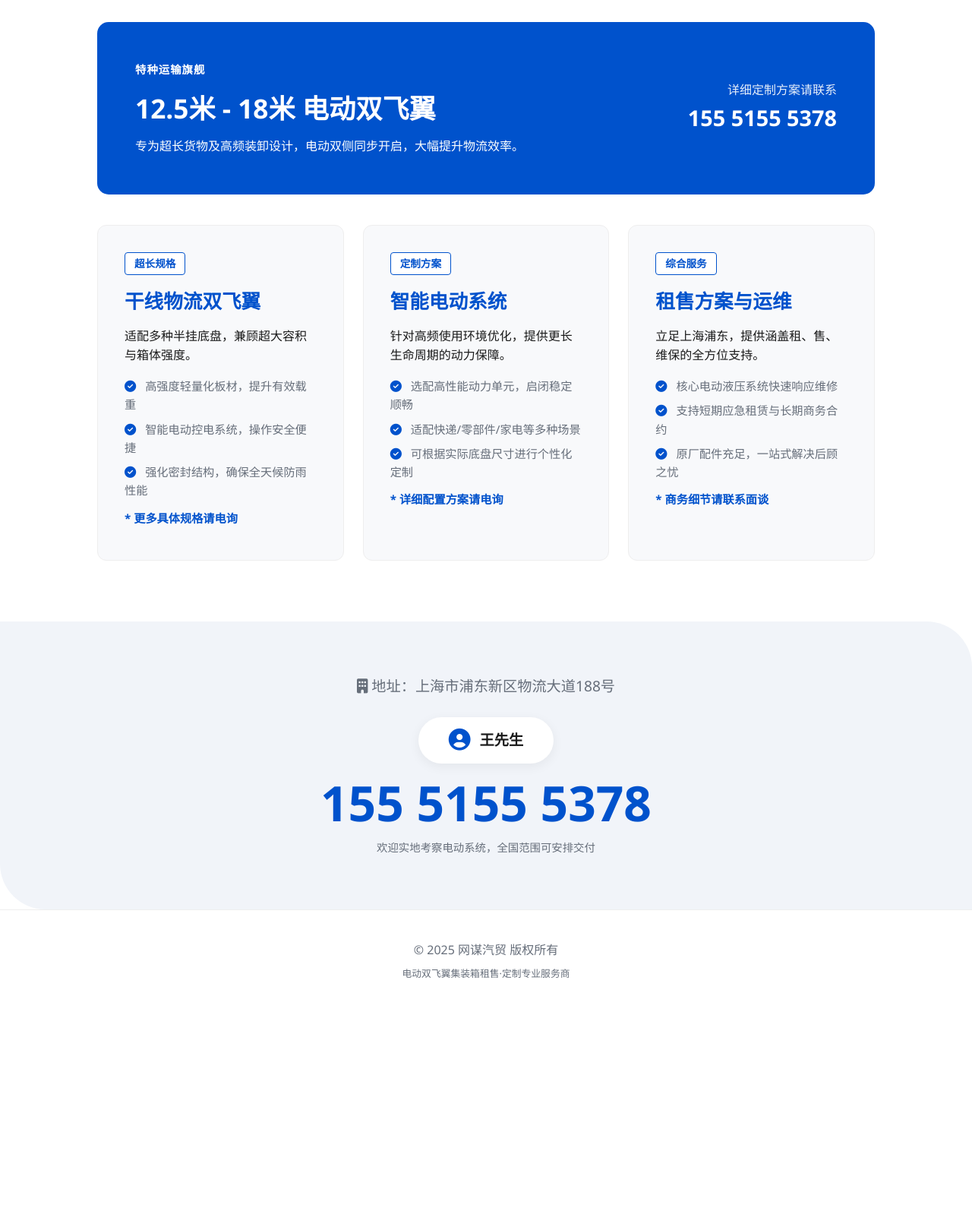
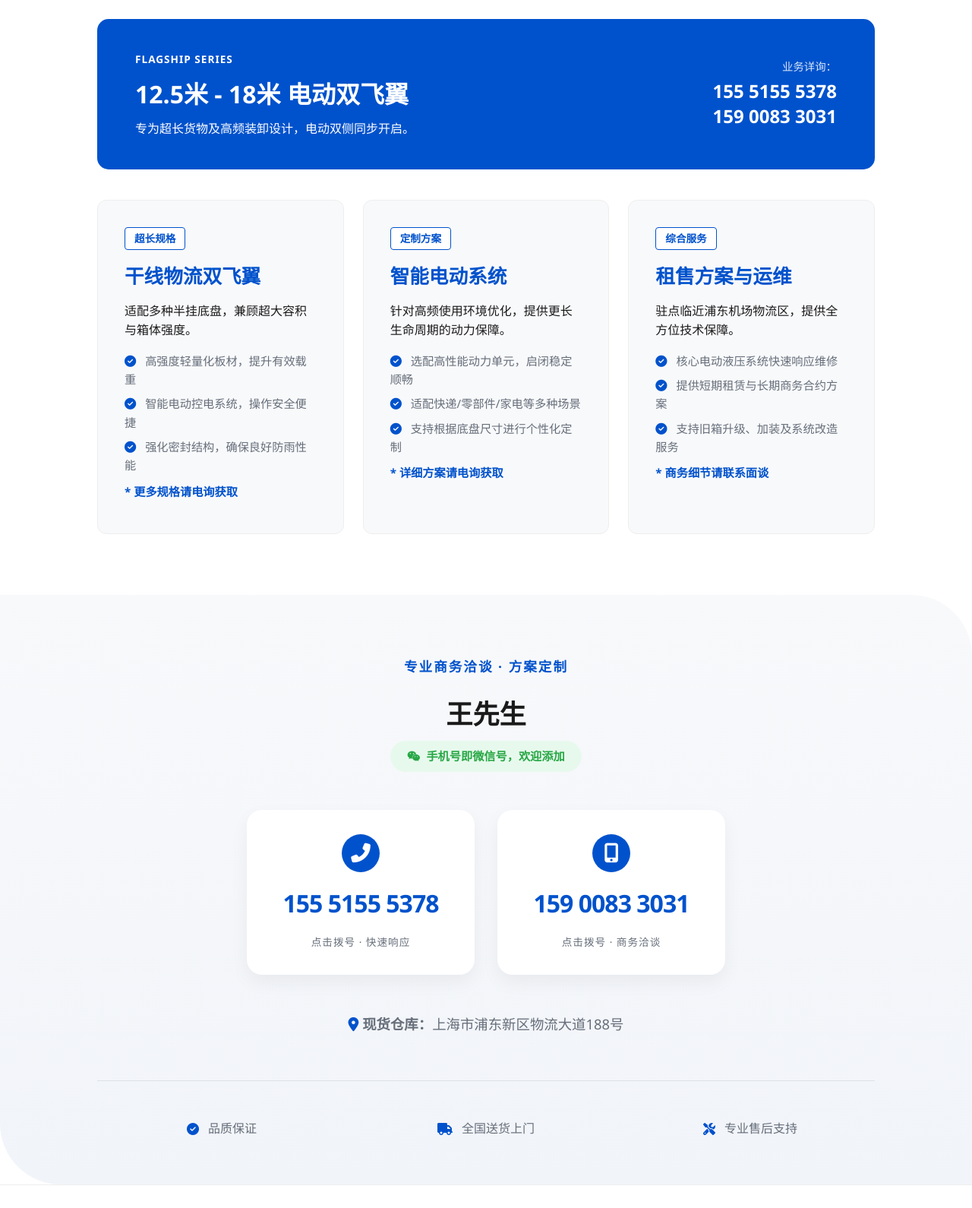
Before and after one commit to wangmouyun/wmqm.com, a plain HTML site: page index.html in a window 1280 px wide. Shown: the part 718-2308 px from the top of the page at 76% size. Before the commit the page ends 2050 px from the top, so only its background shows below. Drawn offline with Linux system fonts and the light colour scheme.

Commit message:
Update index.html

```diff
--- a/index.html
+++ b/index.html
@@ -8,11 +8,13 @@
     <style>
         :root {
             --main-blue: #0052cc;
+            --deep-blue: #0042a5;
             --light-blue: #eef4ff;
             --tech-gray: #666e7a;
             --bg-white: #ffffff;
             --bg-soft: #f8f9fb;
             --text-dark: #1a1a1a;
+            --wechat-green: #28a745;
         }
 
         * { margin: 0; padding: 0; box-sizing: border-box; }
@@ -37,7 +39,10 @@
             z-index: 1000;
         }
         .logo { font-size: 24px; font-weight: 800; color: var(--main-blue); text-decoration: none; }
-        .nav-phone { font-size: 1rem; font-weight: bold; color: var(--main-blue); text-decoration: none; }
+        .logo span { color: var(--text-dark); }
+        .nav-phones { display: flex; align-items: center; gap: 10px; color: var(--main-blue); }
+        .nav-phone-links { text-align: right; }
+        .nav-phone-links a { font-size: 0.9rem; font-weight: bold; color: var(--main-blue); text-decoration: none; display: block; line-height: 1.3; }
 
         /* --- 英雄区 --- */
         .hero {
@@ -60,16 +65,22 @@
             font-weight: 600;
             margin-bottom: 20px;
         }
+        .cta-group { display: flex; gap: 15px; flex-wrap: wrap; }
         .cta-btn {
             background: var(--main-blue);
             color: white;
-            padding: 16px 35px;
+            padding: 14px 25px;
             text-decoration: none;
             border-radius: 8px;
             font-weight: bold;
-            display: inline-block;
             transition: 0.3s;
+            font-size: 1rem;
+            display: flex;
+            align-items: center;
+            gap: 8px;
         }
+        .cta-btn.alt { background: var(--deep-blue); }
+        .cta-btn:hover { opacity: 0.9; transform: translateY(-2px); }
 
         /* --- 产品区块 --- */
         .container { padding: 80px 10%; }
@@ -109,47 +120,123 @@
         .product-card ul li { margin-bottom: 8px; color: var(--tech-gray); font-size: 0.95rem; }
         .product-card ul li i { color: var(--main-blue); margin-right: 8px; }
 
-        /* --- 高亮区 --- */
+        /* --- 高亮横幅 --- */
         .highlight-banner {
             background: var(--main-blue);
             color: white;
-            padding: 50px;
+            padding: 40px 50px;
             border-radius: 15px;
             margin-bottom: 40px;
             display: flex;
             justify-content: space-between;
             align-items: center;
             flex-wrap: wrap;
-            gap: 25px;
+            gap: 30px;
         }
-        .highlight-banner h2 { font-size: 2.2rem; margin: 10px 0; }
+        .highlight-banner h2 { font-size: 2rem; margin: 8px 0; }
+        .banner-phones { font-size: 1.5rem; font-weight: 800; line-height: 1.4; text-align: right; }
+        .banner-label { font-size: 0.9rem; font-weight: normal; opacity: 0.85; margin-bottom: 5px; display: block; }
 
-        /* --- 联系区 --- */
+        /* --- 联系区 (大间距呼吸感重构) --- */
         .contact-section {
-            background: #f1f4f9;
-            padding: 70px 10%;
+            background: linear-gradient(to bottom, #f8f9fb, #f1f4f9);
+            padding: 80px 10% 60px;
             text-align: center;
-            border-radius: 0 60px 0 60px;
+            border-radius: 0 80px 0 80px;
         }
-        .address-info { font-size: 1.2rem; color: var(--tech-gray); margin-bottom: 25px; }
-        .manager-card {
+        .person-info { margin-bottom: 40px; }
+        .manager-name {
+            font-size: 2.2rem;
+            font-weight: 800;
+            color: var(--text-dark);
+            display: block;
+            margin-bottom: 8px;
+        }
+        .manager-title {
+            color: var(--main-blue);
+            font-weight: 600;
+            font-size: 1.1rem;
+            letter-spacing: 2px;
+            text-transform: uppercase;
+            display: block;
+            margin-bottom: 20px;
+        }
+        .wechat-hint {
             display: inline-flex;
             align-items: center;
-            gap: 12px;
+            gap: 8px;
+            background: #e7f9ed;
+            color: var(--wechat-green);
+            padding: 8px 22px;
+            border-radius: 50px;
+            font-size: 0.95rem;
+            font-weight: bold;
+        }
+        .contact-grid {
+            display: flex;
+            justify-content: center;
+            gap: 30px; /* 大间距 */
+            flex-wrap: wrap;
+            margin: 50px 0;
+        }
+        .phone-card {
             background: white;
-            padding: 15px 40px;
-            border-radius: 50px;
-            box-shadow: 0 4px 15px rgba(0,0,0,0.06);
-            margin-bottom: 20px;
+            padding: 30px 45px;
+            border-radius: 20px;
+            text-decoration: none;
+            display: flex;
+            flex-direction: column;
+            align-items: center;
+            gap: 15px;
+            box-shadow: 0 10px 25px rgba(0,0,0,0.05);
+            transition: all 0.3s cubic-bezier(0.175, 0.885, 0.32, 1.275);
+            border: 2px solid transparent;
+            min-width: 300px;
         }
-        .phone-display {
-            font-size: 4rem;
+        .phone-card:hover {
+            border-color: var(--main-blue);
+            transform: translateY(-10px);
+            box-shadow: 0 20px 40px rgba(0, 82, 204, 0.12);
+        }
+        .phone-card i {
+            font-size: 1.6rem;
+            color: white;
+            background: var(--main-blue);
+            width: 50px;
+            height: 50px;
+            display: flex;
+            align-items: center;
+            justify-content: center;
+            border-radius: 50%;
+        }
+        .phone-num {
+            font-size: 2rem;
             font-weight: 800;
             color: var(--main-blue);
-            text-decoration: none;
-            display: block;
-            margin-bottom: 15px;
-            line-height: 1;
+            letter-spacing: -1px;
+        }
+        .tap-to-call {
+            font-size: 0.85rem;
+            color: var(--tech-gray);
+            letter-spacing: 1px;
+        }
+        .address-info { font-size: 1.15rem; color: var(--tech-gray); margin-top: 30px; }
+
+        .service-promise {
+            display: grid;
+            grid-template-columns: repeat(auto-fit, minmax(200px, 1fr));
+            gap: 20px;
+            margin-top: 60px;
+            border-top: 1px solid #dee2e6;
+            padding-top: 50px;
+        }
+        .promise-item {
+            font-size: 1rem;
+            color: var(--tech-gray);
+            display: flex;
+            align-items: center;
+            justify-content: center;
+            gap: 12px;
         }
 
         footer { padding: 40px 10%; text-align: center; color: var(--tech-gray); border-top: 1px solid #eee; }
@@ -159,22 +246,16 @@
             nav { padding: 12px 5%; }
             .hero { padding: 40px 5%; flex-direction: column; text-align: center; gap: 30px; }
             .hero-text h1 { font-size: 2.2rem; }
-            .hero-text p { font-size: 1rem; }
-            .hero i.fa-truck-moving { font-size: 120px !important; }
-
+            .cta-group { justify-content: center; gap: 10px; }
+            .cta-btn { width: 100%; justify-content: center; }
             .container { padding: 40px 5%; }
-            .section-title { font-size: 1.8rem; margin-bottom: 30px; }
-
+            .section-title { font-size: 1.8rem; }
             .highlight-banner { padding: 30px 20px; text-align: center; }
-            .highlight-banner div { text-align: center !important; width: 100%; }
-            .highlight-banner h2 { font-size: 1.6rem; }
-
-            .product-card { padding: 25px 20px; }
-
-            .contact-section { padding: 50px 5%; border-radius: 0 40px 0 40px; }
-            .address-info { font-size: 1rem; margin-bottom: 20px; }
-            .manager-card { padding: 10px 25px; margin-bottom: 15px; }
-            .phone-display { font-size: 2.5rem; margin-bottom: 10px; }
+            .highlight-banner div { width: 100%; text-align: center !important; }
+            .banner-phones { text-align: center; margin-top: 10px; font-size: 1.3rem; }
+            .phone-card { min-width: 100%; padding: 25px; }
+            .phone-num { font-size: 1.7rem; }
+            .contact-section { padding: 50px 5%; }
         }
     </style>
 </head>
@@ -182,18 +263,27 @@
 
     <nav>
         <a href="/" class="logo">网谋<span>汽贸</span></a>
-        <a href="tel:15551555378" class="nav-phone"><i class="fas fa-phone-alt"></i> 155-5155-5378</a>
+        <div class="nav-phones">
+            <i class="fas fa-phone-alt"></i>
+            <div class="nav-phone-links">
+                <a href="tel:15551555378">155-5155-5378</a>
+                <a href="tel:15900833031">159-0083-3031</a>
+            </div>
+        </div>
     </nav>
 
     <section class="hero">
         <div class="hero-text">
-            <span class="hero-badge"><i class="fas fa-bolt"></i> 智能电动系统 · 现货供应</span>
-            <h1>12.5米-18米<br>电动双飞翼厢体</h1>
-            <p>专业提供大尺寸电动双飞翼集装箱租售方案。整合高强度轻量化工艺与智能电动液压技术，适配长途干线及特种运输需求。</p>
-            <a href="tel:15551555378" class="cta-btn">获取报价</a>
+            <span class="hero-badge"><i class="fas fa-map-marker-alt"></i> 上海市浦东新区物流大道188号</span>
+            <h1>飞翼门集装箱<br>租售与定制专家</h1>
+            <p>主营全系列飞翼门集装箱，涵盖12.5米-18米电动双飞翼及各型规格。提供灵活的租售方案及专业定制服务。</p>
+            <div class="cta-group">
+                <a href="tel:15551555378" class="cta-btn"><i class="fas fa-phone-alt"></i> 155 5155 5378</a>
+                <a href="tel:15900833031" class="cta-btn alt"><i class="fas fa-phone-alt"></i> 159 0083 3031</a>
+            </div>
         </div>
         <div style="flex:1; text-align:center;">
-            <i class="fas fa-truck-moving" style="font-size: 180px; color: #d0deee;"></i>
+            <i class="fas fa-truck-moving" style="font-size: 160px; color: #d0deee;"></i>
         </div>
     </section>
 
@@ -202,13 +292,14 @@
 
         <div class="highlight-banner">
             <div>
-                <span style="text-transform: uppercase; font-weight: bold; letter-spacing: 1px; font-size: 0.9rem;">特种运输旗舰</span>
+                <span style="text-transform: uppercase; font-weight: bold; letter-spacing: 1px; font-size: 0.85rem;">FLAGSHIP SERIES</span>
                 <h2>12.5米 - 18米 电动双飞翼</h2>
-                <p>专为超长货物及高频装卸设计，电动双侧同步开启，大幅提升物流效率。</p>
+                <p>专为超长货物及高频装卸设计，电动双侧同步开启。</p>
             </div>
-            <div style="text-align: right;">
-                <span style="font-size: 1rem; opacity: 0.9;">详细定制方案请联系</span><br>
-                <span style="font-size: 1.8rem; font-weight: 900;">155 5155 5378</span>
+            <div class="banner-phones">
+                <span class="banner-label">业务详询：</span>
+                155 5155 5378<br>
+                159 0083 3031
             </div>
         </div>
 
@@ -220,8 +311,8 @@
                 <ul>
                     <li><i class="fas fa-check-circle"></i> 高强度轻量化板材，提升有效载重</li>
                     <li><i class="fas fa-check-circle"></i> 智能电动控电系统，操作安全便捷</li>
-                    <li><i class="fas fa-check-circle"></i> 强化密封结构，确保全天候防雨性能</li>
-                    <li style="margin-top:12px; color:var(--main-blue); font-weight:bold;">* 更多具体规格请电询</li>
+                    <li><i class="fas fa-check-circle"></i> 强化密封结构，确保良好防雨性能</li>
+                    <li style="margin-top:10px; color:var(--main-blue); font-weight:bold;">* 更多规格请电询获取</li>
                 </ul>
             </div>
 
@@ -232,42 +323,62 @@
                 <ul>
                     <li><i class="fas fa-check-circle"></i> 选配高性能动力单元，启闭稳定顺畅</li>
                     <li><i class="fas fa-check-circle"></i> 适配快递/零部件/家电等多种场景</li>
-                    <li><i class="fas fa-check-circle"></i> 可根据实际底盘尺寸进行个性化定制</li>
-                    <li style="margin-top:12px; color:var(--main-blue); font-weight:bold;">* 详细配置方案请电询</li>
+                    <li><i class="fas fa-check-circle"></i> 支持根据底盘尺寸进行个性化定制</li>
+                    <li style="margin-top:10px; color:var(--main-blue); font-weight:bold;">* 详细方案请电询获取</li>
                 </ul>
             </div>
 
             <div class="product-card">
                 <span class="size-tag">综合服务</span>
                 <h3>租售方案与运维</h3>
-                <p>立足上海浦东，提供涵盖租、售、维保的全方位支持。</p>
+                <p>驻点临近浦东机场物流区，提供全方位技术保障。</p>
                 <ul>
                     <li><i class="fas fa-check-circle"></i> 核心电动液压系统快速响应维修</li>
-                    <li><i class="fas fa-check-circle"></i> 支持短期应急租赁与长期商务合约</li>
-                    <li><i class="fas fa-check-circle"></i> 原厂配件充足，一站式解决后顾之忧</li>
-                    <li style="margin-top:12px; color:var(--main-blue); font-weight:bold;">* 商务细节请联系面谈</li>
+                    <li><i class="fas fa-check-circle"></i> 提供短期租赁与长期商务合约方案</li>
+                    <li><i class="fas fa-check-circle"></i> 支持旧箱升级、加装及系统改造服务</li>
+                    <li style="margin-top:10px; color:var(--main-blue); font-weight:bold;">* 商务细节请联系面谈</li>
                 </ul>
             </div>
         </div>
     </div>
 
     <section class="contact-section">
-        <div class="address-info">
-            <i class="fas fa-building"></i> 地址：上海市浦东新区物流大道188号
+        <div class="person-info">
+            <span class="manager-title">专业商务洽谈 · 方案定制</span>
+            <span class="manager-name">王先生</span>
+            <div class="wechat-hint">
+                <i class="fab fa-weixin"></i> 手机号即微信号，欢迎添加
+            </div>
         </div>
 
-        <div class="manager-card">
-            <i class="fas fa-user-circle" style="font-size: 1.8rem; color: var(--main-blue);"></i>
-            <span style="font-size: 1.2rem; font-weight: bold;">王先生</span>
+        <div class="contact-grid">
+            <a href="tel:15551555378" class="phone-card">
+                <i class="fas fa-phone-alt"></i>
+                <span class="phone-num">155 5155 5378</span>
+                <span class="tap-to-call">点击拨号 · 快速响应</span>
+            </a>
+            <a href="tel:15900833031" class="phone-card">
+                <i class="fas fa-mobile-alt"></i>
+                <span class="phone-num">159 0083 3031</span>
+                <span class="tap-to-call">点击拨号 · 商务洽谈</span>
+            </a>
         </div>
 
-        <a href="tel:15551555378" class="phone-display">155 5155 5378</a>
-        <p style="color:var(--tech-gray); font-size: 0.9rem;">欢迎实地考察电动系统，全国范围可安排交付</p>
+        <div class="address-info">
+            <i class="fas fa-map-marker-alt" style="color: var(--main-blue);"></i>
+            <strong>现货仓库：</strong>上海市浦东新区物流大道188号
+        </div>
+
+        <div class="service-promise">
+            <div class="promise-item"><i class="fas fa-check-circle" style="color:var(--main-blue)"></i> 品质保证</div>
+            <div class="promise-item"><i class="fas fa-truck" style="color:var(--main-blue)"></i> 全国送货上门</div>
+            <div class="promise-item"><i class="fas fa-tools" style="color:var(--main-blue)"></i> 专业售后支持</div>
+        </div>
     </section>
 
     <footer>
         <p>&copy; <span id="year"></span> 网谋汽贸 版权所有</p>
-        <p style="margin-top: 8px; font-size: 0.8rem;">电动双飞翼集装箱租售·定制专业服务商</p>
+        <p style="margin-top: 8px; font-size: 0.8rem;">集装箱租售·定制专业服务商</p>
     </footer>
 
     <script>
```
